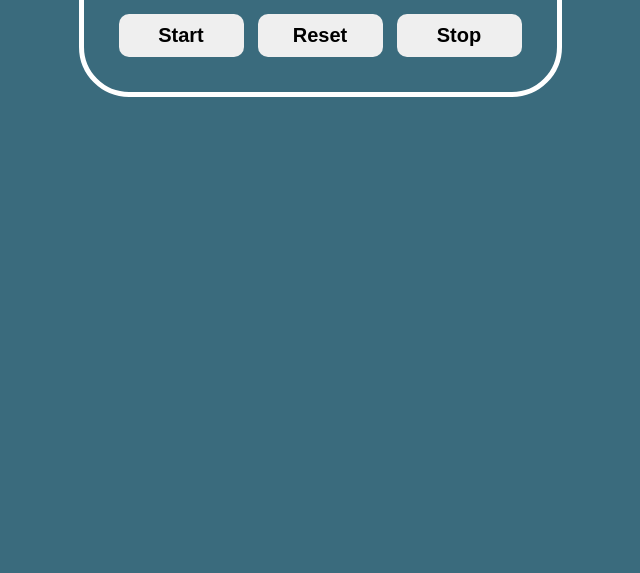
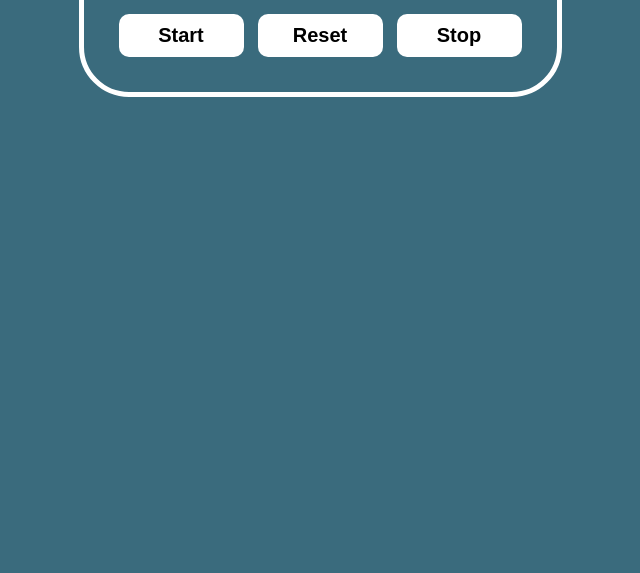
Before and after one commit to cathrine-frontendDev/Stopwatch-js, a plain HTML site: page index.html in a window 1280 px wide. Shown: the part 227-800 px from the top of the page, without its empty margins (320-960 px from the left). Drawn offline with Linux system fonts and the light colour scheme.

Commit message:
updated and styled the buttons

```diff
--- a/style.css
+++ b/style.css
@@ -37,5 +37,28 @@ body {
     border: none;
     border-radius: 10px;
     cursor: pointer;
+}
 
+ #startbtn {
+    background-color: white;
+ }
+
+#startbtn:hover {
+    background-color:green ;
 }
+
+#resetbtn {
+    background-color: white;
+}
+
+#resetbtn:hover {
+    background-color: rgb(234, 234, 3);
+}
+
+#stopbtn {
+    background-color: white;
+}
+
+#stopbtn:hover {
+    background-color: red;
+}
```
